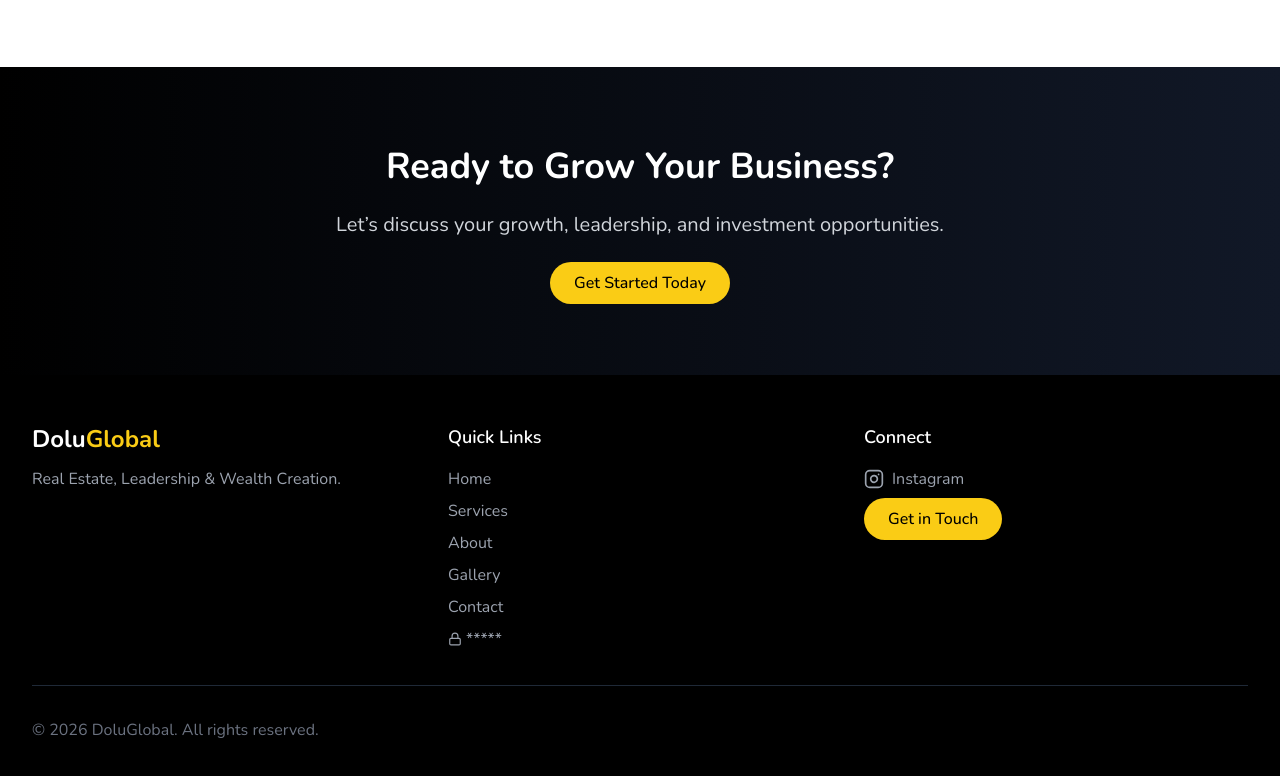
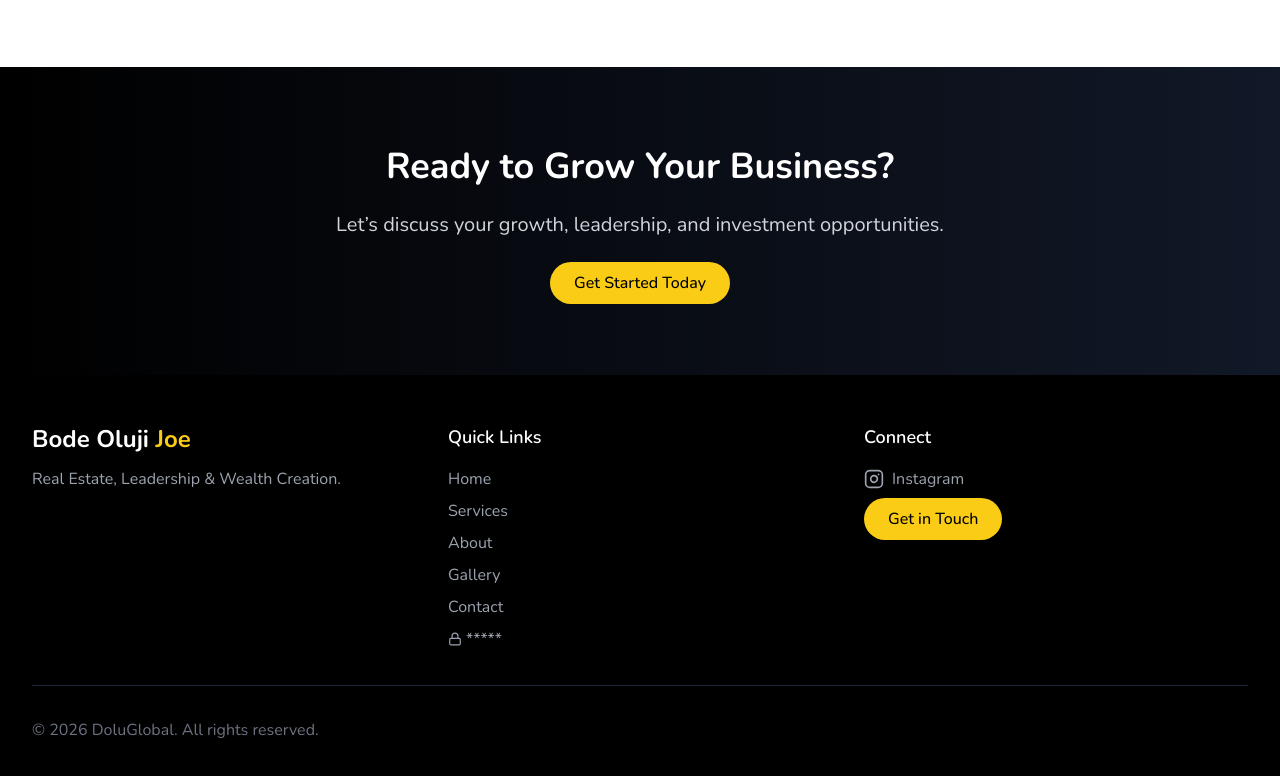
Before and after one commit to Dammydx/Bode-Oluji-Joe, a React (Vite) app: page / in a window 1280 px wide. Shown: the part 2013-2789 px from the top of the page. Built offline with nearby package versions, Linux system fonts and the light colour scheme.

Commit message:
Update footer text with new branding
Nma chanage

```diff
--- a/src/components/common/Footer.tsx
+++ b/src/components/common/Footer.tsx
@@ -13,7 +13,7 @@
           <div>
             <Link to="/" className="inline-block">
               <span className="text-2xl font-bold">
-                Dolu<span className="text-yellow-400">Global</span>
+               Bode Oluji<span className="text-yellow-400"> Joe</span>
               </span>
             </Link>
             <p className="mt-3 text-gray-400 max-w-xs">
```
